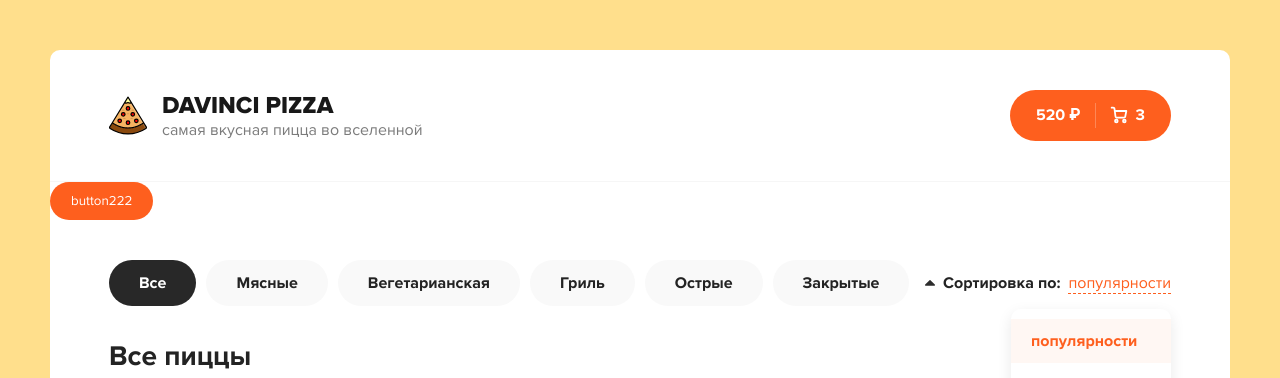
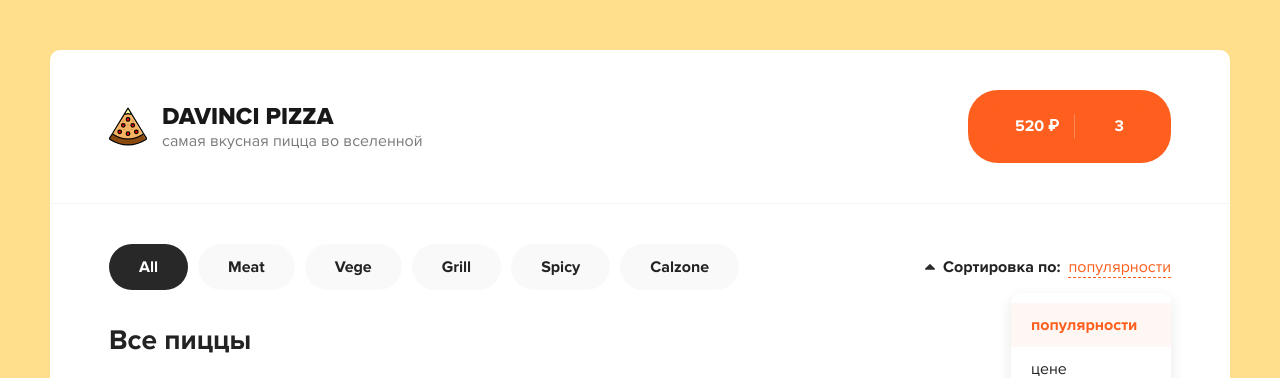
Before and after one commit to bodyan359/react-pizza, a React app: page / in a window 1280 px wide. Shown: the top 378 px of the page. Built offline with nearby package versions, Linux system fonts and the light colour scheme.

Commit message:
commit on 'master'

```diff
--- a/src/App.js
+++ b/src/App.js
@@ -1,26 +1,26 @@
 import React from 'react';
-import Header from './Header.jsx';
-import Button from './Button.jsx';
+
+import {Header, Categories} from './components';
+
 //console.log(logoSvg);
 
 function App() {
+
   return (
     <div className="wrapper">
     <Header />
-    <Button>button222</Button>
     <div className="content">
       <div className="container">
         <div className="content__top">
-          <div className="categories">
-            <ul>
-              <li className="active">Все</li>
-              <li>Мясные</li>
-              <li>Вегетарианская</li>
-              <li>Гриль</li>
-              <li>Острые</li>
-              <li>Закрытые</li>
-            </ul>
-          </div>
+          <Categories
+          onClick={(categoriesName) => console.log(categoriesName)}
+          items={[
+            'Meat',
+            'Vege',
+            'Grill',
+            'Spicy',
+            'Calzone'
+          ]}/>
           <div className="sort">
             <div className="sort__label">
               <svg
--- a/src/Button.jsx
+++ /dev/null
@@ -1,15 +0,0 @@
-import React from 'react';
-import classNames from 'classnames';
-
-function Button(props) {
-    return (
-        <button
-            className={classNames('button',{
-                'button--outline': props.outline,
-            } )}>
-            {props.children}
-        </button>
-    );
-}
-
-export default Button;
--- /dev/null
+++ b/src/components/Button.jsx
@@ -0,0 +1,17 @@
+import React from 'react';
+import classNames from 'classnames';
+
+const Button = ({onClick, className, outline, children}) => {
+  //   console.log(onClick);
+    return (
+        <button
+            onClick= {onClick}
+            className={classNames('button', className, {
+                'button--outline': outline,
+            } )}>
+             {children}
+        </button>
+    )
+};
+
+export default Button;
--- /dev/null
+++ b/src/components/Categories.jsx
@@ -0,0 +1,23 @@
+import React from 'react'
+
+function Categories ({items, onClick}) {
+  // state = {
+  //   activeItem: 3,
+  // };
+ // console.log(items);
+    return (
+            <div className="categories">
+            <ul>
+              <li className="active">All</li>
+               {
+                 items.map(categoriesName =>
+                 <li className={1 === categoriesName ? 'active' : ''} onClick={() => onClick(categoriesName)} key={categoriesName}>
+                   {categoriesName}
+                   </li>)
+               }
+            </ul>
+          </div>
+    );
+}
+
+export default Categories;
--- a/src/Header.jsx
+++ b/src/components/Header.jsx
@@ -1,5 +1,6 @@
 import React from 'react';
-import logoSvg from './assets/img/pizza-logo.svg';
+import logoSvg from '../assets/img/pizza-logo.svg';
+import { Button } from '../components';
 
 function Header() {
     return (
@@ -13,7 +14,8 @@ function Header() {
           </div>
         </div>
         <div className="header__cart">
-          <a href="/cart.html" className="button button--cart">
+            <Button>
+            <a href="/cart.html" className="button button--cart">
             <span>520 ₽</span>
             <div className="button__delimiter"></div>
             <svg
@@ -22,7 +24,10 @@ function Header() {
               viewBox="0 0 18 18"
               fill="none"
               xmlns="http://www.w3.org/2000/svg"
-            >
+            > </svg>
+            <span>3</span>
+          </a>
+            </Button>
               <path
                 d="M6.33333 16.3333C7.06971 16.3333 7.66667 15.7364 7.66667 15C7.66667 14.2636 7.06971 13.6667 6.33333 13.6667C5.59695 13.6667 5 14.2636 5 15C5 15.7364 5.59695 16.3333 6.33333 16.3333Z"
                 stroke="white"
@@ -44,9 +49,7 @@ function Header() {
                 strokeLinecap="round"
                 strokeLinejoin="round"
               />
-            </svg>
-            <span>3</span>
-          </a>
+
         </div>
       </div>
     </div>
--- /dev/null
+++ b/src/components/index.js
@@ -0,0 +1,15 @@
+// import and export in 1 line
+    export {default as Button} from './Button';
+    export {default as Categories} from './Categories';
+    export {default as Header} from './Header';
+
+
+
+// import Button from './Button';
+// import Categories from './Categories';
+// import Header from './Header';
+
+// export { Button,
+//         Categories,
+//         Header
+// };
```
